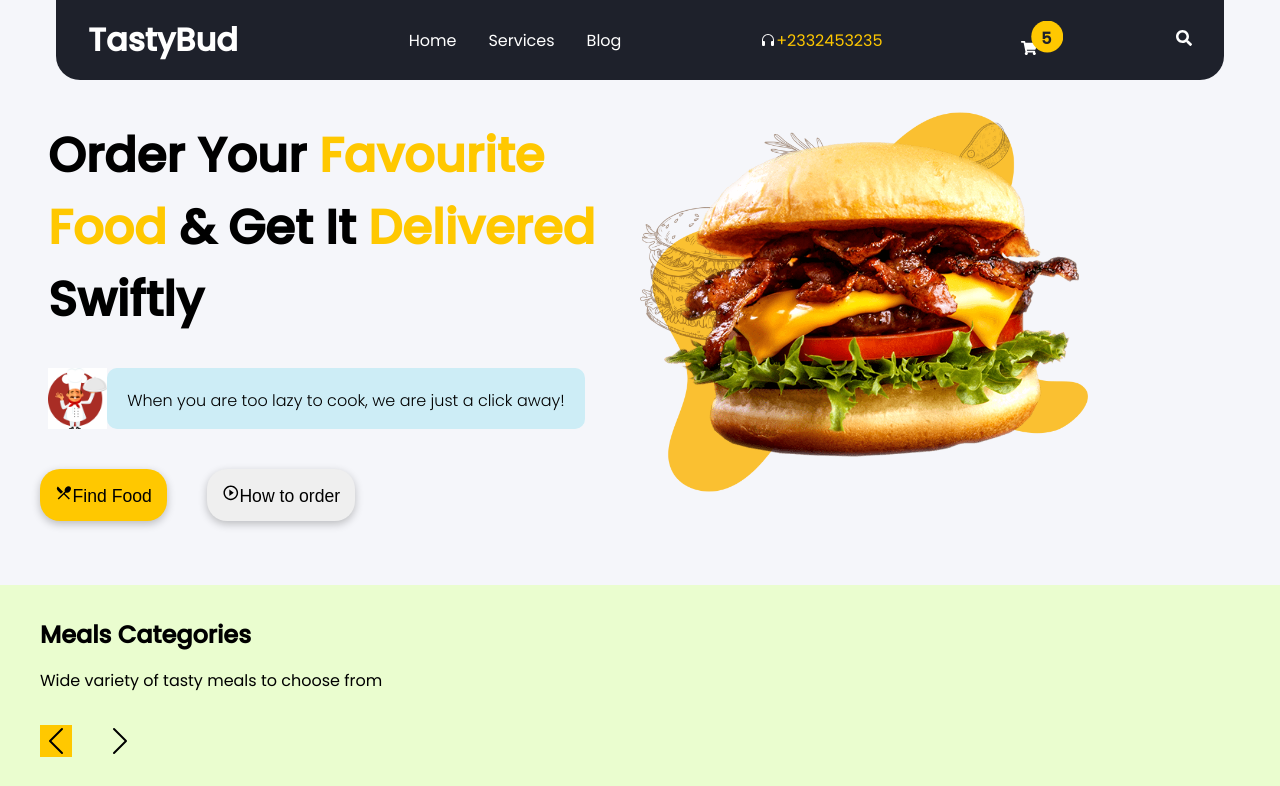
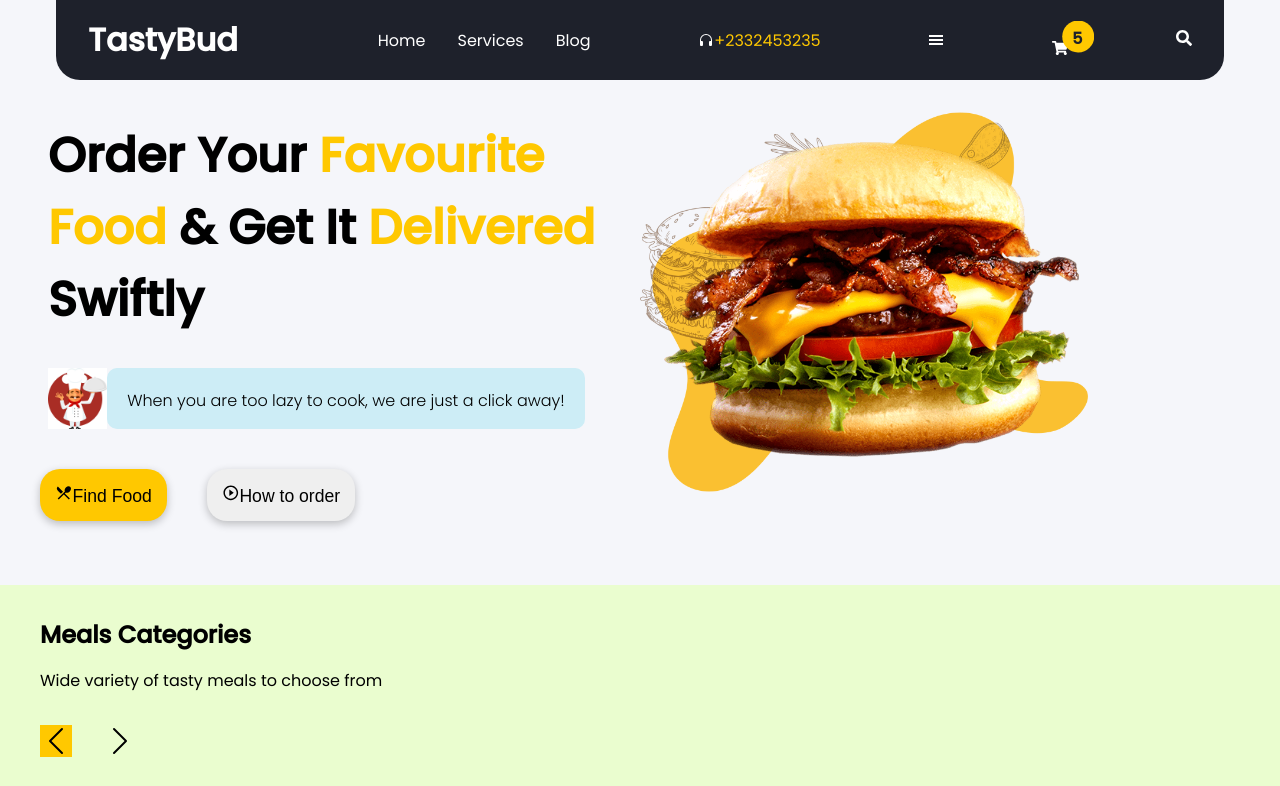
Before and after one commit to emmanuelkumah/foodily, a React (Create React App) app: page / in a window 1280 px wide. Shown: the top 786 px of the page. Built offline with nearby package versions, Linux system fonts and the light colour scheme.

Commit message:
Add hamburger icon

```diff
--- a/src/Components/NavBar/NavBar.js
+++ b/src/Components/NavBar/NavBar.js
@@ -4,6 +4,7 @@ import NavMenu from "../NavMenu/NavMenu";
 import Search from "../Search/Search";
 import CartIcon from "../Cart/CartIcon";
 import { BsHeadphones } from "react-icons/bs";
+import {GiHamburgerMenu} from "react-icons/gi"
 import { IconContext } from "react-icons/lib";
 
 function NavBar() {
@@ -17,9 +18,13 @@ function NavBar() {
           </IconContext.Provider>
           <p className={classes.phone}>+2332453235</p>
         </div>
+        <IconContext.Provider value={{ color: "white" }}>
+          <GiHamburgerMenu/>
+        </IconContext.Provider>
 
         <CartIcon />
         <Search />
+
       </header>
     </>
   );
```
Also changed, not shown: 2 other files (tests, documents, lock files or other folders).
